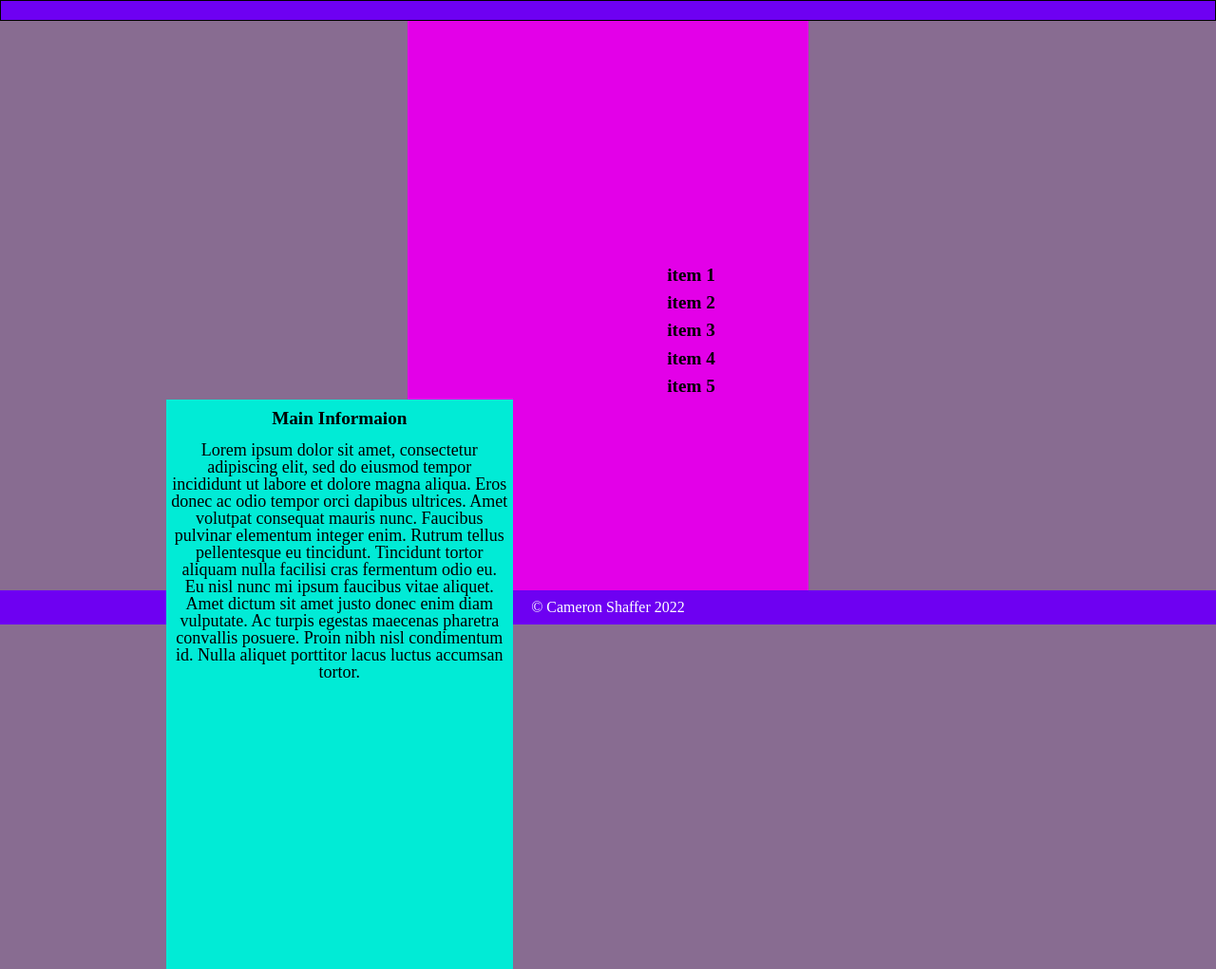
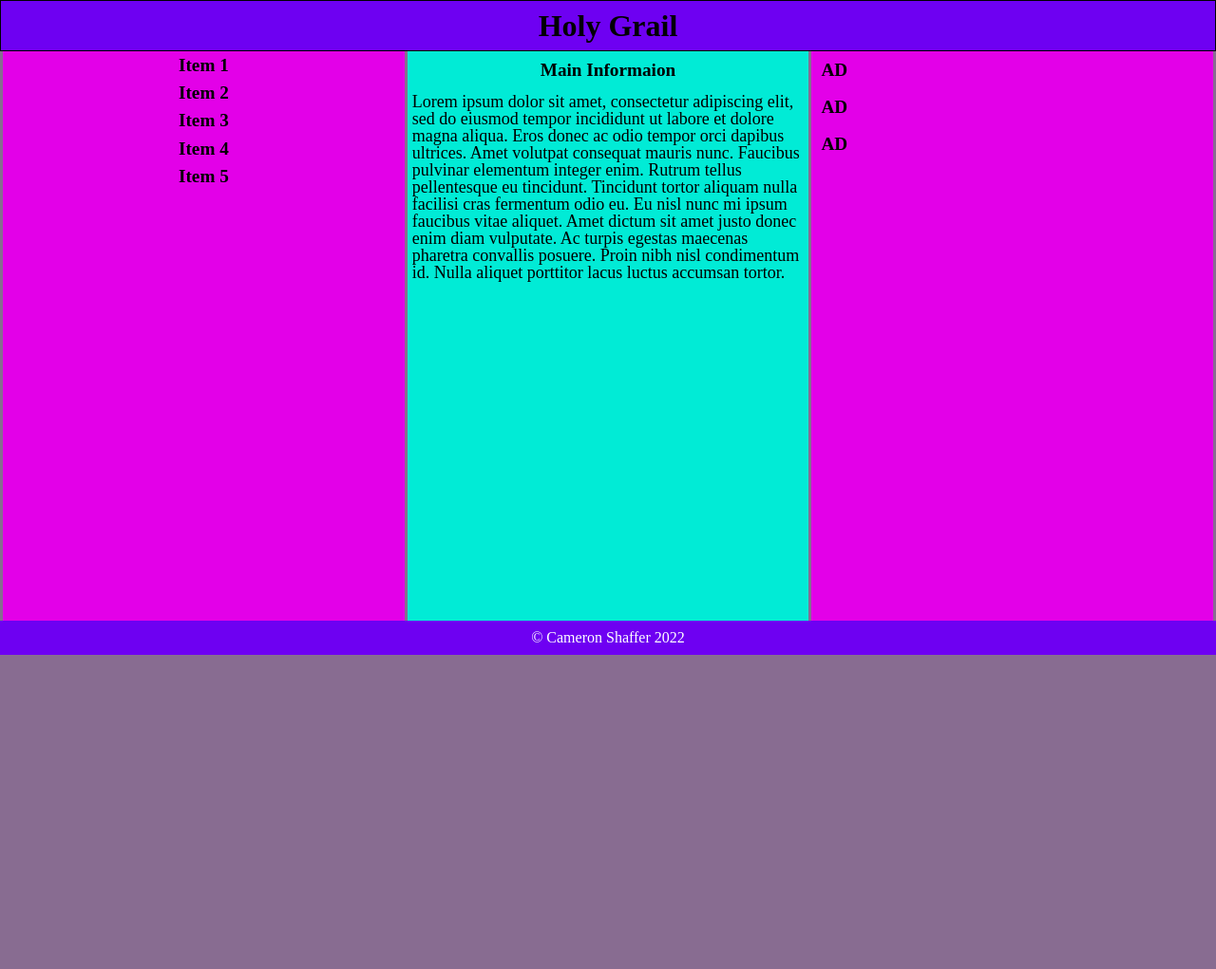
Before and after one commit to camerons11/holygrail, a plain HTML site: page index.html in a window 1280 px wide. Shown: the whole page at 95% size. After the commit the page ends 800 px from the top, so only its background shows below. Drawn offline with Linux system fonts and the light colour scheme.

Commit message:
jjjjjjjjjjjjjjjjj]

```diff
--- a/index.html
+++ b/index.html
@@ -4,30 +4,37 @@
   <meta charset="UTF-8">
   <meta http-equiv="X-UA-Compatible" content="IE=edge">
   <meta name="viewport" content="width=device-width, initial-scale=1.0">
-    <title>Document</title>
-</head>
   <link rel="stylesheet" href="/styles/reset.css">
   <link rel="stylesheet" href="/styles/core.css">
-<link rel="stylesheet" href="float.css">
-<link rel="stylesheet" href="/styles/flex.css">
+  <!-- <link rel="stylesheet" href="styles/float.css"> -->
+  <link rel="stylesheet" href="styles/flex.css">
+  <title>Holy Grail</title>
+</head>
 <body>
   <header>
-<h1></h1>
+    <h1>Holy Grail</h1>
   </header>
   <main>
     <aside>
       <nav>
         <ul>
-            <li>item 1</li>
-            <li>item 2</li>
-            <li>item 3</li>
-            <li>item 4</li>
-            <li>item 5</li>
+          <li>Item 1</li>
+          <li>Item 2</li>
+          <li>Item 3</li>
+          <li>Item 4</li>
+          <li>Item 5</li>
         </ul>
+      </nav>
+    </aside>
     <div>
       <h2>Main Informaion</h2>
       <p>Lorem ipsum dolor sit amet, consectetur adipiscing elit, sed do eiusmod tempor incididunt ut labore et dolore magna aliqua. Eros donec ac odio tempor orci dapibus ultrices. Amet volutpat consequat mauris nunc. Faucibus pulvinar elementum integer enim. Rutrum tellus pellentesque eu tincidunt. Tincidunt tortor aliquam nulla facilisi cras fermentum odio eu. Eu nisl nunc mi ipsum faucibus vitae aliquet. Amet dictum sit amet justo donec enim diam vulputate. Ac turpis egestas maecenas pharetra convallis posuere. Proin nibh nisl condimentum id. Nulla aliquet porttitor lacus luctus accumsan tortor.</p>
     </div>
+    <section>
+      <h3>AD</h3>
+      <h3>AD</h3>
+      <h3>AD</h3>
+    </section>
   </main>
   <footer>
     &copy; Cameron Shaffer 2022
```
Lines whose indentation alone changed are shown as unchanged.
